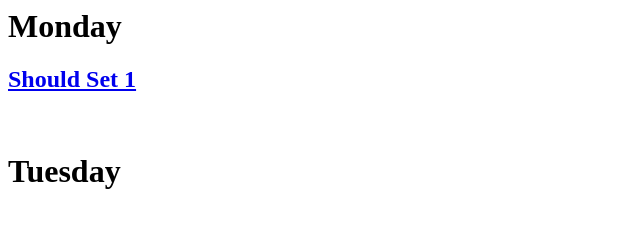
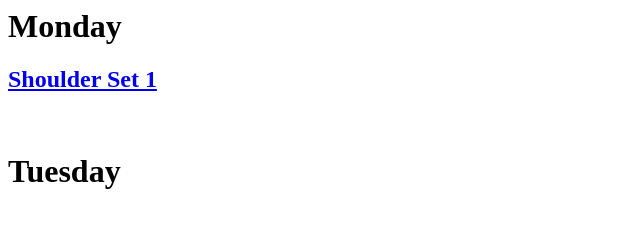
Before and after one commit to moore1474/workout, a plain HTML site: page index.html in a window 1280 px wide. Shown: the top 240 px of the page, 0-640 px from the left. Drawn offline with Linux system fonts and the light colour scheme.

Commit message:
Update index.html

```diff
--- a/index.html
+++ b/index.html
@@ -1,6 +1,6 @@
 <html>
   <h1>Monday</h1>
-  <h2><a href="https://moore1474.github.io/workout/sets/shoulders_group_1.html">Should Set 1</a></h2>
+  <h2><a href="https://moore1474.github.io/workout/sets/shoulders_group_1.html">Shoulder Set 1</a></h2>
   </br>
   <h1>Tuesday</h1>
   </br>
```
